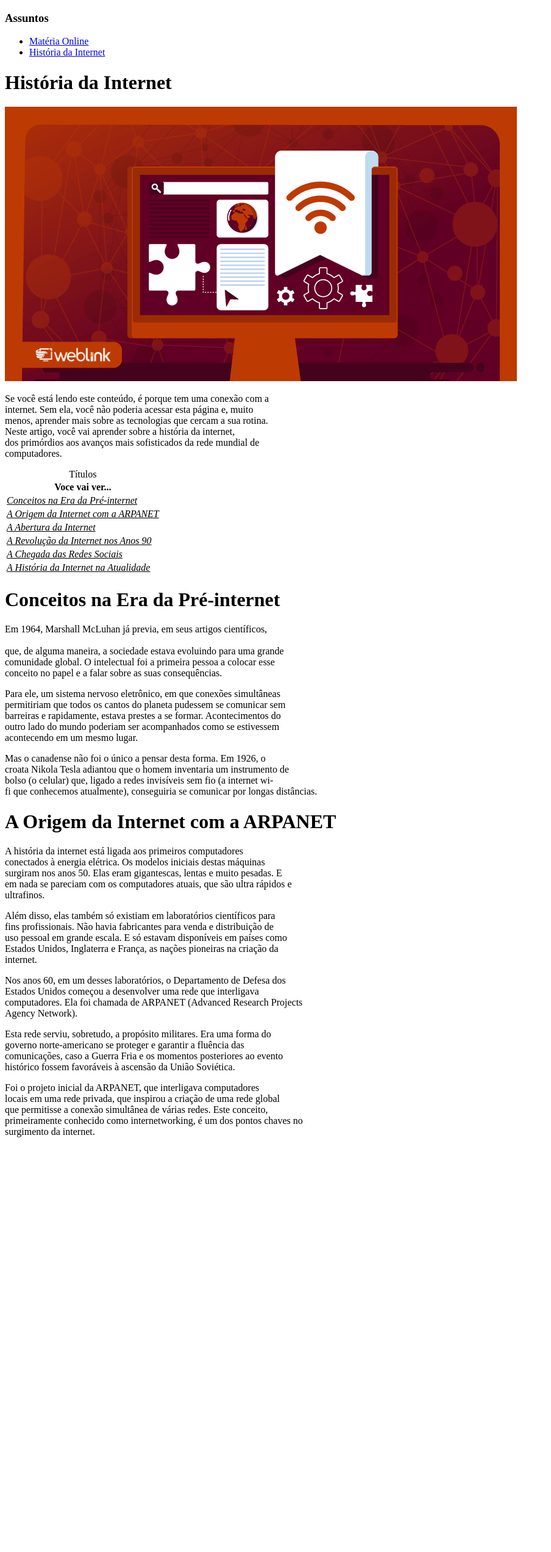
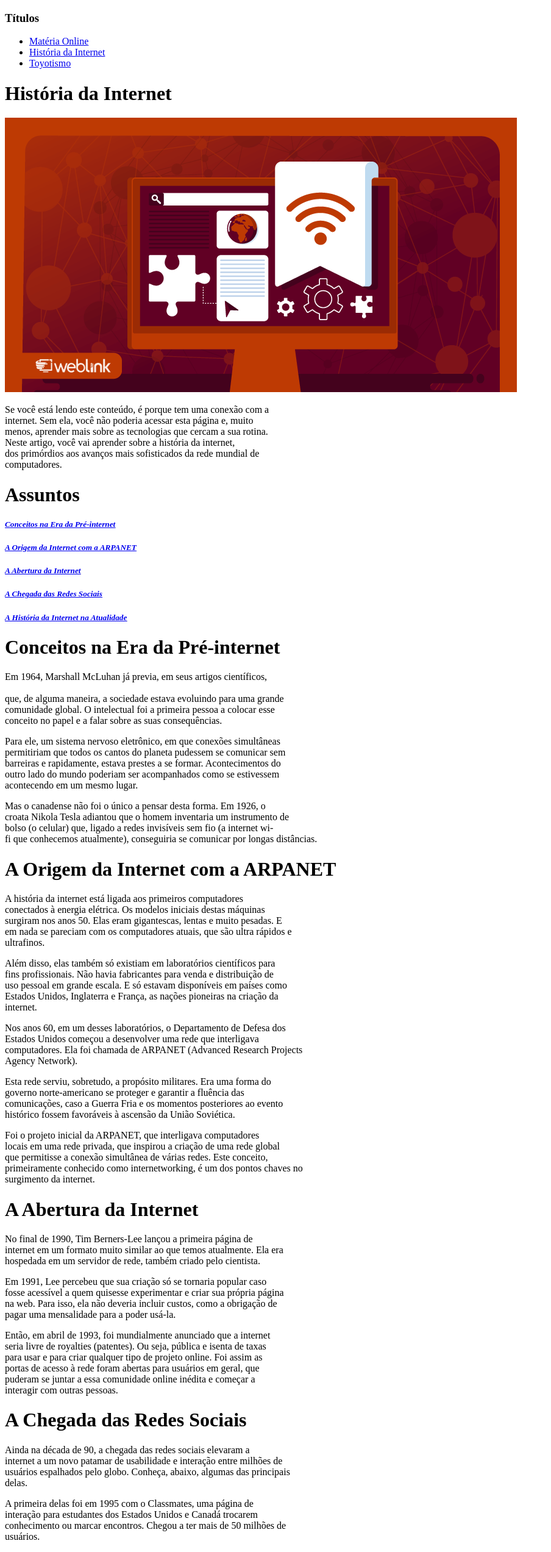
Before and after one commit to RojieEmanuel/PPI-1, a plain HTML site: page History_net.html in a window 1280 px wide. Shown: the top 2545 px of the page at 61% size, without its empty margins (0-904 px from the left). Before the commit the page ends 1881 px from the top, so only its background shows below. Drawn offline with Linux system fonts and the light colour scheme.

Commit message:
Criação de mais uma pagina
Toyotismo

```diff
--- a/History_net.html
+++ b/History_net.html
@@ -1,5 +1,5 @@
 <!DOCTYPE html>
-<html lang="pt=br">
+<html lang="pt-br">
   <head>
     <meta charset="utf-8">
     <meta name="viewport" content="width=device-width, initial-scale=1.0" />
@@ -11,67 +11,50 @@
 
 
   </head>
-  <nav>
-    <h3>Assuntos</h3>
 
-    <ul>
-      <li><a href="C:\Users\Informatica\Music\Rojie\Index.html"> Matéria Online</a></li>
-      <li><a href="C:/Users/Informatica/Music/Rojie/History_net.html"> História da Internet</a></li>
-
-    </ul>
-  </nav>
 
 
   <body>
+    <h3 id="Títulos">Títulos</h3>
+
+      <nav>
+        <ul>
+          <li><a href="Index.html"> Matéria Online</a></li>
+          <li><a href="History_net.html"> História da Internet</a></li>
+          <li><a href="Toyotismo.html"> Toyotismo</a></li>
+
+        </ul>
+      </nav>
 
     <h1>História da Internet</h1>
         <p>
-    			<img src="img/historia.png" id="historia" />
+    			<img src="img/historia.png" title="Internet" alt="Imagem Ilustrativa" />
     		</p>
         <p>Se você está lendo este conteúdo, é porque tem uma conexão com a <br /> internet. Sem ela, você não poderia acessar esta página e, muito <br /> menos, aprender mais sobre as tecnologias que cercam a sua rotina. <br /> Neste artigo, você vai aprender sobre a história da internet, <br /> dos primórdios aos avanços mais sofisticados da rede mundial de <br /> computadores.</p>
 
-        <table>
-						<caption>Títulos</caption>
 
-              <tr>
-                <th>Voce vai ver...</th>
-              </tr>
+        <h1 id="Assuntos">Assuntos</h1>
+          <nav>
 
-							<tr>
-                <td><em><ins>Conceitos na Era da Pré-internet</ins></em></td>
-              </tr>
+            <h5><em><ins><a href="#Assunto1">Conceitos na Era da Pré-internet</a></ins></em></h5>
 
-							<tr>
-                <td><em><ins>A Origem da Internet com a ARPANET</ins></em></td>
-              </tr>
+            <h5><em><ins><a href="#Assunto2">A Origem da Internet com a ARPANET</a></ins></em></h5>
 
-							<tr>
-                 <td><em><ins>A Abertura da Internet</ins></em></td>
-              </tr>
+            <h5><em><ins><a href="#Assunto3">A Abertura da Internet</a></ins></em></h5>
 
-              <tr>
-                <td><em><ins>A Revolução da Internet nos Anos 90</ins></em></td>
-              </tr>
+            <h5><em><ins><a href="#Assunto4">A Chegada das Redes Sociais</a></ins></em></h5>
 
-							<tr>
-                <td><em><ins>A Chegada das Redes Sociais</ins></em></td>
-              </tr>
+            <h5><em><ins><a href="#Assunto5">A História da Internet na Atualidade</a></ins></em></h5>
+        </nav>
 
-							<tr>
-                <td><em><ins>A História da Internet na Atualidade</ins></em></td>
-              </tr>
-        </table>
-
-
-        <h1>Conceitos na Era da Pré-internet</h1>
+    <h1 id="Assunto1">Conceitos na Era da Pré-internet</h1>
         <p>Em 1964, Marshall McLuhan já previa, em seus artigos científicos,<br /><br /> que, de alguma maneira, a sociedade estava evoluindo para uma grande<br /> comunidade global. O intelectual foi a primeira pessoa a colocar esse<br /> conceito no papel e a falar sobre as suas consequências.</p>
 
         <p>Para ele, um sistema nervoso eletrônico, em que conexões simultâneas<br /> permitiriam que todos os cantos do planeta pudessem se comunicar sem<br /> barreiras e rapidamente, estava prestes a se formar. Acontecimentos do<br /> outro lado do mundo poderiam ser acompanhados como se estivessem<br /> acontecendo em um mesmo lugar.</p>
 
         <p>Mas o canadense não foi o único a pensar desta forma. Em 1926, o<br /> croata Nikola Tesla adiantou que o homem inventaria um instrumento de<br /> bolso (o celular) que, ligado a redes invisíveis sem fio (a internet wi-<br />fi que conhecemos atualmente), conseguiria se comunicar por longas distâncias. </p>
 
-
-        <h1>A Origem da Internet com a ARPANET</h1>
+    <h1 id="Assunto2">A Origem da Internet com a ARPANET</h1>
         <p>A história da internet está ligada aos primeiros computadores<br /> conectados à energia elétrica. Os modelos iniciais destas máquinas<br /> surgiram nos anos 50. Elas eram gigantescas, lentas e muito pesadas. E<br /> em nada se pareciam com os computadores atuais, que são ultra rápidos e<br /> ultrafinos.</p>
 
         <p>Além disso, elas também só existiam em laboratórios científicos para<br /> fins profissionais. Não havia fabricantes para venda e distribuição de<br /> uso pessoal em grande escala. E só estavam disponíveis em países como<br /> Estados Unidos, Inglaterra e França, as nações pioneiras na criação da<br /> internet.</p>
@@ -81,6 +64,57 @@
         <p>Esta rede serviu, sobretudo, a propósito militares. Era uma forma do<br /> governo norte-americano se proteger e garantir a fluência das<br /> comunicações, caso a Guerra Fria e os momentos posteriores ao evento<br /> histórico fossem favoráveis à ascensão da União Soviética.</p>
 
         <p>Foi o projeto inicial da ARPANET, que interligava computadores<br /> locais em uma rede privada, que inspirou a criação de uma rede global<br /> que permitisse a conexão simultânea de várias redes. Este conceito,<br /> primeiramente conhecido como internetworking, é um dos pontos chaves no<br /> surgimento da internet.</p>
+
+    <h1 id="Assunto3">A Abertura da Internet</h1>
+        <p>No final de 1990, Tim Berners-Lee lançou a primeira página de<br /> internet em um formato muito similar ao que temos atualmente. Ela era<br /> hospedada em um servidor de rede, também criado pelo cientista. </p>
+
+        <p>Em 1991, Lee percebeu que sua criação só se tornaria popular caso<br /> fosse acessível a quem quisesse experimentar e criar sua própria página<br /> na web. Para isso, ela não deveria incluir custos, como a obrigação de<br /> pagar uma mensalidade para a poder usá-la.</p>
+
+        <p>Então, em abril de 1993, foi mundialmente anunciado que a internet<br /> seria livre de royalties (patentes). Ou seja, pública e isenta de taxas<br /> para usar e para criar qualquer tipo de projeto online. Foi assim as<br /> portas de acesso à rede foram abertas para usuários em geral, que<br /> puderam se juntar a essa comunidade online inédita e começar a<br /> interagir com outras pessoas.  </p>
+
+
+    <h1 id="Assunto4">A Chegada das Redes Sociais</h1>
+        <p>Ainda na década de 90, a chegada das redes sociais elevaram a<br /> internet a um novo patamar de usabilidade e interação entre milhões de<br /> usuários espalhados pelo globo. Conheça, abaixo, algumas das principais<br /> delas.</p>
+
+        <p>A primeira delas foi em 1995 com o Classmates, uma página de<br /> interação para estudantes dos Estados Unidos e Canadá trocarem<br /> conhecimento ou marcar encontros. Chegou a ter mais de 50 milhões de<br /> usuários.</p>
+
+        <p>Em 2002 apareceu o Fotolog, uma rede social para compartilhar<br /> fotografias. Os usuários publicavam atividades pessoais com breves<br /> descrições das suas rotinas, com a possibilidade de receber comentários<br /> e criar links para outros membros. Ainda na ativa, conta com mais de 32<br /> milhões de usuários espalhados por 200 países. </p>
+
+        <p>Em 2003, vieram o LinkedIn (para assuntos profissionais e vagas de<br /> emprego) e o MySpace (blog para compartilhar conteúdos pessoais, fotos,<br /> vídeos e arquivos de áudio). Respectivamente com mais de 175 milhões e<br /> 25 milhões de usuários, as duas podem ser usadas diariamente.</p>
+
+        <p>2004, enfim, marca a explosão da popularidade das redes sociais. Foi<br /> neste ano que surgiram o Orkut, do Google, e o Facebook. O Orkut fez<br /> sucesso estrondoso no Brasil, chegando a ser desativada. Criação de<br /> Mark Zuckerberg, o Facebook, assumiu esse posto em escala global e,<br /> hoje, conta com 2,3 bilhões de usuários. </p>
+
+        <p>Em 2005, o YouTube foi lançado por três ex-funcionários do PayPal.<br /> Ainda que tenha demorado para descolar, a plataforma chegou como uma<br /> solução definitiva para produzir, editar, compartilhar e consumir<br /> conteúdos em vídeo. Hoje, tem mais de 1 bilhão de usuários. </p>
+
+        <p>O Twitter chegou em 2006. Ele padronizou um estilo de microblogs<br /> para compartilhamento de conteúdos de forma mais ágil e sucinta com um<br /> limite de até 140 caracteres por postagem. Esse número foi aumentado<br /> para 280 caracteres em 2017. Atualmente, a rede conta mais de 326<br /> milhões de usuários ativos.</p>
+
+        <p>Já o Instagram foi lançado em 2010. A rede é uma criação conjunta<br /> dos engenheiros de software norte-americano Kevin Systrom e o<br /> brasileiro Mike Krieger. Focada em fotografias, conta com diversos<br /> filtros interativos, mecanismos de interação e mais de 1 bilhão de<br /> usuários. É a segunda maior rede social do planeta.   </p>
+
+        <p>Para competir com a dominação do Facebook, o Google+ apareceu em<br /> 2011, sendo uma das mais recentes redes sociais criadas. Ela não chega<br /> a ser tanta expressão em número de usuários, possuindo um total de 400<br /> milhões de usuários inscritos, nos quais 100 milhões participam diariamente.  </p>
+
+        	<img src="img/redes.png" title="Redes Sociais" alt="imagem referente a algumas redes sociais existentes" />
+
+
+    <h1 id="Assunto5">A História da Internet na Atualidade</h1>
+        <p>A internet está absolutamente em todo lugar. Além dos computadores,<br /> a internet está em aparelhos celulares, dispositivos móveis,<br /> videogames, eletrodomésticos e até em relógios inteligentes. E, com um<br /> simples aplicativo, é possível controlar praticamente todas as funções<br /> desses aparelhos com uma simples conexão sem fio.</p><br />
+
+        <p>Atualmente, são mais de 3,9 bilhões de usuários conectados à rede,<br /> mais da metade do total de pessoas do planeta. Em um único minuto, eles:
+        </p>
+
+
+              <ul>
+        				<li><strong>Enviam 6 bilhões de emails;</strong></li>
+        			  <li><strong>41 milhões de mensagens no WhatsApp;</strong> </li>
+        				<li><strong>Fazem 3,8 milhões de pesquisas no Google;</strong></li>
+                <li><strong>Assistem a 4,5 milhões de vídeos no YouTube;</strong></li>
+        				<li><strong>Acumulam 695 mil horas de conteúdos assistidos no Netflix.</strong></li>
+        		</ul>
+
+        <p>Além disso, plataformas de criação de conteúdo, como WordPress, têm<br />  ferramentas tão completas que possibilitam o desenvolvimento<br />  de projetos inteiros na rede. Eles podem ser um<br />  blog pessoal, um site profissional, um currículo online ou<br />  uma loja virtual.  </p>
+
+
+      <h5><a href="#Títulos">Títulos</a> | <a href="#Assuntos">Assuntos</a></h5>
+
   </body>
 
 </html>
```
Also changed, not shown: Index.Html (+8 -7 lines), Toyotismo.html (added, +34 -0 lines), img/redes.png (added).
